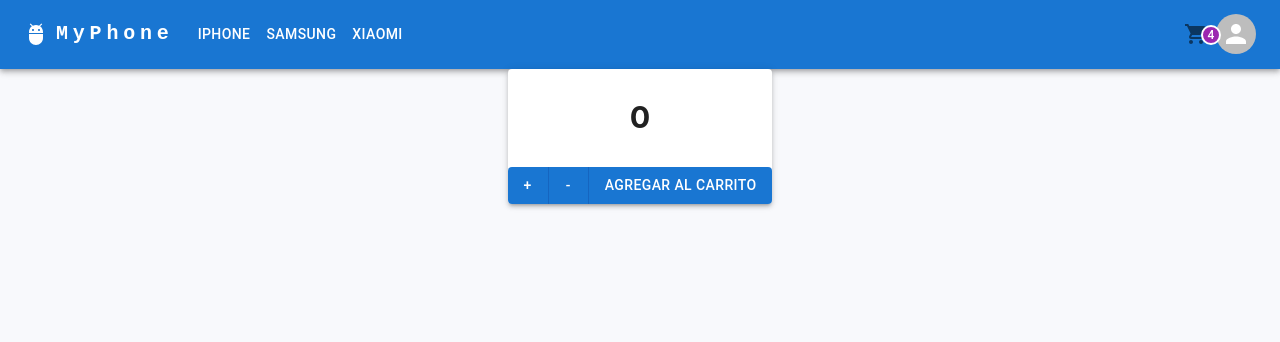
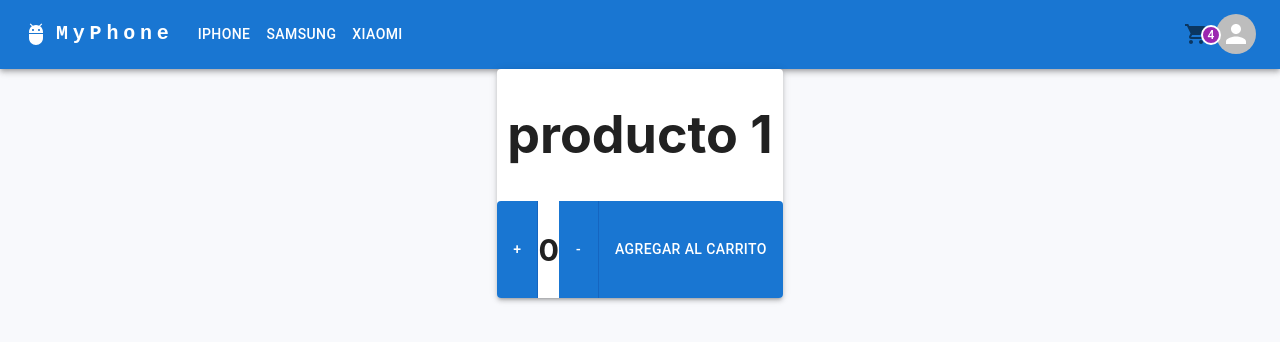
Before and after one commit to bricca1/curso-react-nicolasbricca, a React (Create React App) app: page / in a window 1280 px wide. Shown: the top 342 px of the page. Built offline with nearby package versions, Linux system fonts and the light colour scheme.

Commit message:
Item count mejorado

```diff
--- a/src/components/ItemCount.js
+++ b/src/components/ItemCount.js
@@ -33,9 +33,10 @@ export default function ItemCount({stock, initial, onAdd}) {
     <Paper elevation={3}>
         <Grid container>
             <Grid item>
-                <h3>{count}</h3>
+                <h1>producto 1</h1>
                 <ButtonGroup disableElevation variant="contained">
                 <Button onClick={ onAdd } disabled={stock === 0}>+</Button>
+                <h3>{count}</h3>
                 <Button onClick={ onSubstract }>-</Button>
                 <Button>Agregar al Carrito</Button>
                 </ButtonGroup>
```
